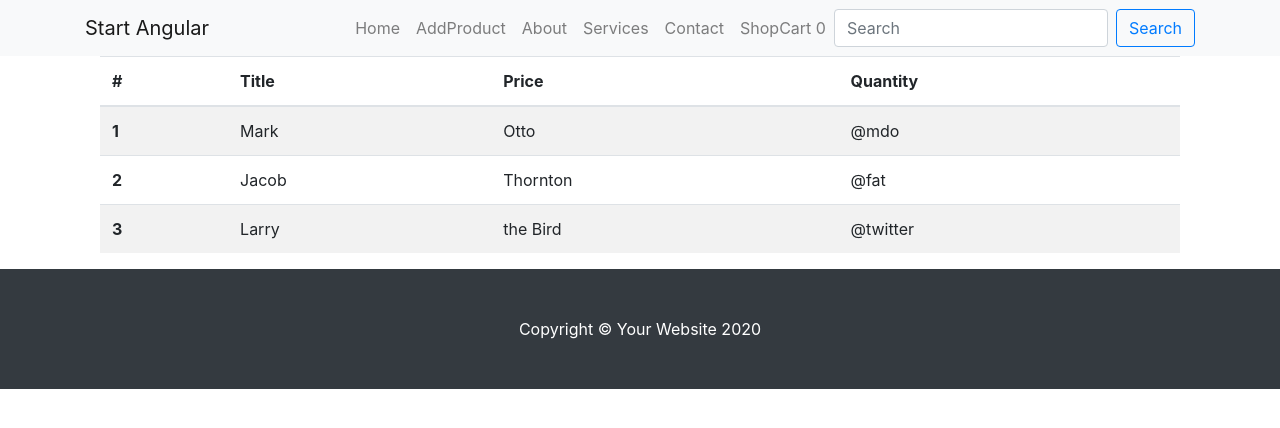
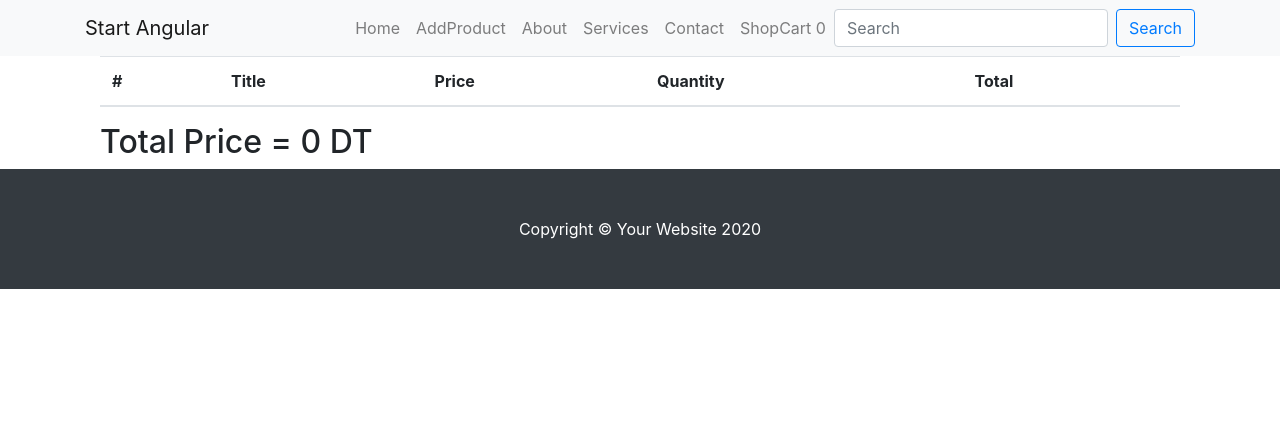
Before and after one commit to tourabio/discoveryFood, an Angular app: page /shopCart in a window 1280 px wide. Shown: the top 428 px of the page. Built offline with nearby package versions, Linux system fonts and the light colour scheme; what ngx-pagination would draw is missing.

Commit message:
shopCartFin

```diff
--- a/src/app/app.module.ts
+++ b/src/app/app.module.ts
@@ -15,6 +15,7 @@ import { EditProductComponent } from './edit-product/edit-product.component';
 import { FormsModule } from '@angular/forms';
 import { ShopCartComponent } from './shop-cart/shop-cart.component';
 import { ShopCartService } from './services/shopCart.service';
+import { SingleShopCartComponent } from './single-shop-cart/single-shop-cart.component';
 const appRoutes:Routes=[
   {path:'products',component:MainContentComponent},
   {path:'add',component:EditProductComponent},
@@ -33,7 +34,8 @@ const appRoutes:Routes=[
     SideBarComponent,
     AboutComponent,
     EditProductComponent,
-    ShopCartComponent
+    ShopCartComponent,
+    SingleShopCartComponent
   ],
   imports: [
     BrowserModule,
--- a/src/app/edit-product/edit-product.component.ts
+++ b/src/app/edit-product/edit-product.component.ts
@@ -14,7 +14,7 @@ export class EditProductComponent implements OnInit {
     private router:Router) { }
 
   ngOnInit(): void {
-    this.product = new Product();
+    this.product = new Product(0,"",0,0);
   }
   onSubmit(form :NgForm){
     this.product.price = form.value['price'];
--- a/src/app/services/shopCart.service.ts
+++ b/src/app/services/shopCart.service.ts
@@ -4,15 +4,17 @@ import { Product } from '../model/Product';
 export class ShopCartService{
     shopCartSubject = new Subject<any[]>();
     private listProductCart:Product[];
+    //totalPrice:number;
 
     constructor() {
       this.listProductCart=[
-
       ];
+      //this.totalPrice=0;
     }
     emitShopCartSubject(){
       this.shopCartSubject.next(this.listProductCart.slice());
     }
+
     affAllCarts(){
         return this.listProductCart;
   }
@@ -25,24 +27,21 @@ export class ShopCartService{
         break;
       }
     }
-    /*this.listProductCart.push(p);
-    this.emitShopCartSubject();*/
-    console.log('x:',x);
-
-
-
     if(x==-1){
     this.listProductCart.push(p);
   }else{
     this.listProductCart[x].quantity++;
-    this.listProductCart[x].price+=p.price;
+    //this.listProductCart[x].price+=p.price;
+
   }
-  console.log(this.listProductCart);
+    //this.totalPrice+=p.price;
     this.emitShopCartSubject();
 
   }
-
-
-
+  removeProduct(i:number){
+    //this.totalPrice-=this.listProductCart[i].price*this.listProductCart[i].quantity;
+    this.listProductCart.splice(i, 1);
+    this.emitShopCartSubject();
+  }
 
 }
--- a/src/app/shop-cart/shop-cart.component.html
+++ b/src/app/shop-cart/shop-cart.component.html
@@ -7,28 +7,31 @@
               <th scope="col">Title</th>
               <th scope="col">Price</th>
               <th scope="col">Quantity</th>
+              <th scope="col">Total</th>
             </tr>
           </thead>
-            <tbody>
+          <tbody *ngFor="let product of products;let i=index">
           <tr>
-                <th scope="row">1</th>
-                <td>Mark</td>
-                <td>Otto</td>
-                <td>@mdo</td>
+            <th scope="row">{{product.id}}</th>
+            <td>{{product.title}}</td>
+            <td>{{product.price}}</td>
+            <td>{{product.quantity}}</td>
+            <td>{{ product.price * product.quantity }}</td>
+            <td><button (click)="removeFromShop(i)"class="btn btn-danger">Remove</button></td>
+        <!--  <tr *ngFor="let product of products;let i=index">
+             <app-single-shop-cart [product]="product"
+            [position]=i
+            >
+          </app-single-shop-cart>
+        -->
         </tr>
-              <tr>
-                <th scope="row">2</th>
-                <td>Jacob</td>
-                <td>Thornton</td>
-                <td>@fat</td>
-              </tr>
-              <tr>
-                <th scope="row">3</th>
-                <td>Larry</td>
-                <td>the Bird</td>
-                <td>@twitter</td>
-              </tr>
+
           </tbody>
+
+
+
+
         </table>
+        <h2>Total Price = {{totalPrice}} DT</h2>
   </div>
 </div>
--- a/src/app/shop-cart/shop-cart.component.ts
+++ b/src/app/shop-cart/shop-cart.component.ts
@@ -1,4 +1,7 @@
 import { Component, OnInit } from '@angular/core';
+import { Subscription } from 'rxjs';
+import { Product } from '../model/Product';
+import { ShopCartService } from '../services/shopCart.service';
 
 @Component({
   selector: 'app-shop-cart',
@@ -7,9 +10,29 @@ import { Component, OnInit } from '@angular/core';
 })
 export class ShopCartComponent implements OnInit {
 
-  constructor() { }
+  shopSubscription : Subscription;
+  products:Product[];
+  totalPrice:number;
+  constructor(private shopCartService:ShopCartService) { }
 
   ngOnInit(): void {
+    this.shopSubscription = this.shopCartService.shopCartSubject.subscribe(
+      (products:any[])=>{
+        this.products = products;
+      }
+    );
+    this.shopCartService.emitShopCartSubject();
+    this.totalPrice = 0;
+    this.products.forEach(product => {
+      this.totalPrice += product.price*product.quantity ;
+    });
+
+  }
+  removeFromShop(i:number){
+    this.totalPrice-=this.products[i].quantity*this.products[i].price;
+    this.shopCartService.removeProduct(i);
   }
 
+
+
 }
--- a/src/app/single-card/single-card.component.ts
+++ b/src/app/single-card/single-card.component.ts
@@ -24,7 +24,6 @@ export class SingleCardComponent implements OnInit {
   buy(){
     this.productService.decrementQuantity(this.position);
     const myProduct = new Product(this.product.id,this.product.title,this.product.price,this.product.like);
-    console.log('myProduct : ',myProduct);
     this.shopCartService.addToCart(myProduct);
   }
   deleteProduct(){
--- /dev/null
+++ b/src/app/single-shop-cart/single-shop-cart.component.ts
@@ -0,0 +1,17 @@
+import { Component, Input, OnInit } from '@angular/core';
+import { Product } from '../model/Product';
+
+@Component({
+  selector: 'app-single-shop-cart',
+  templateUrl: './single-shop-cart.component.html',
+  styleUrls: ['./single-shop-cart.component.css']
+})
+export class SingleShopCartComponent implements OnInit {
+  @Input() product : Product;
+  @Input() position:number;
+  constructor() { }
+
+  ngOnInit(): void {
+  }
+
+}
```
Also changed, not shown: src/app/model/Product.ts (+7 -5 lines), src/app/single-shop-cart/single-shop-cart.component.css (added), src/app/single-shop-cart/single-shop-cart.component.html (added), 1 other file (tests, documents, lock files or other folders). Lines whose indentation alone changed are shown as unchanged.
